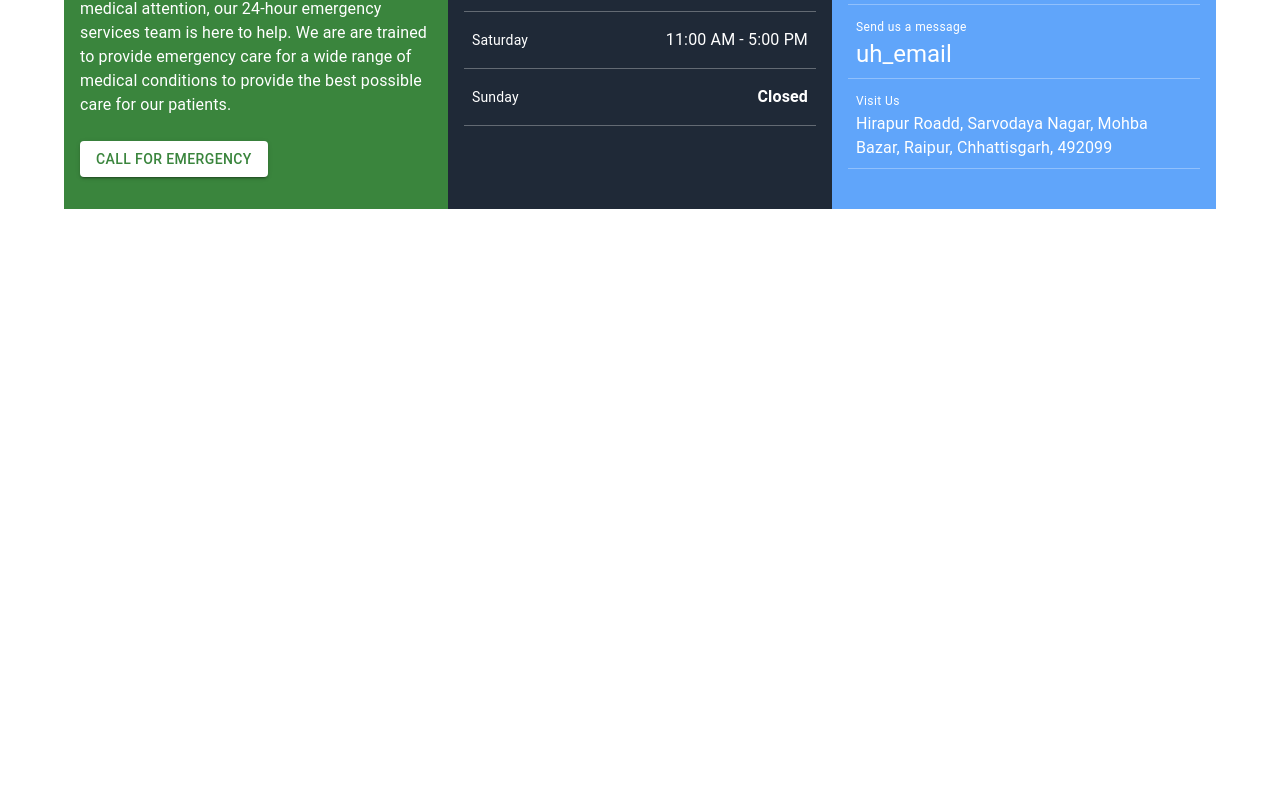
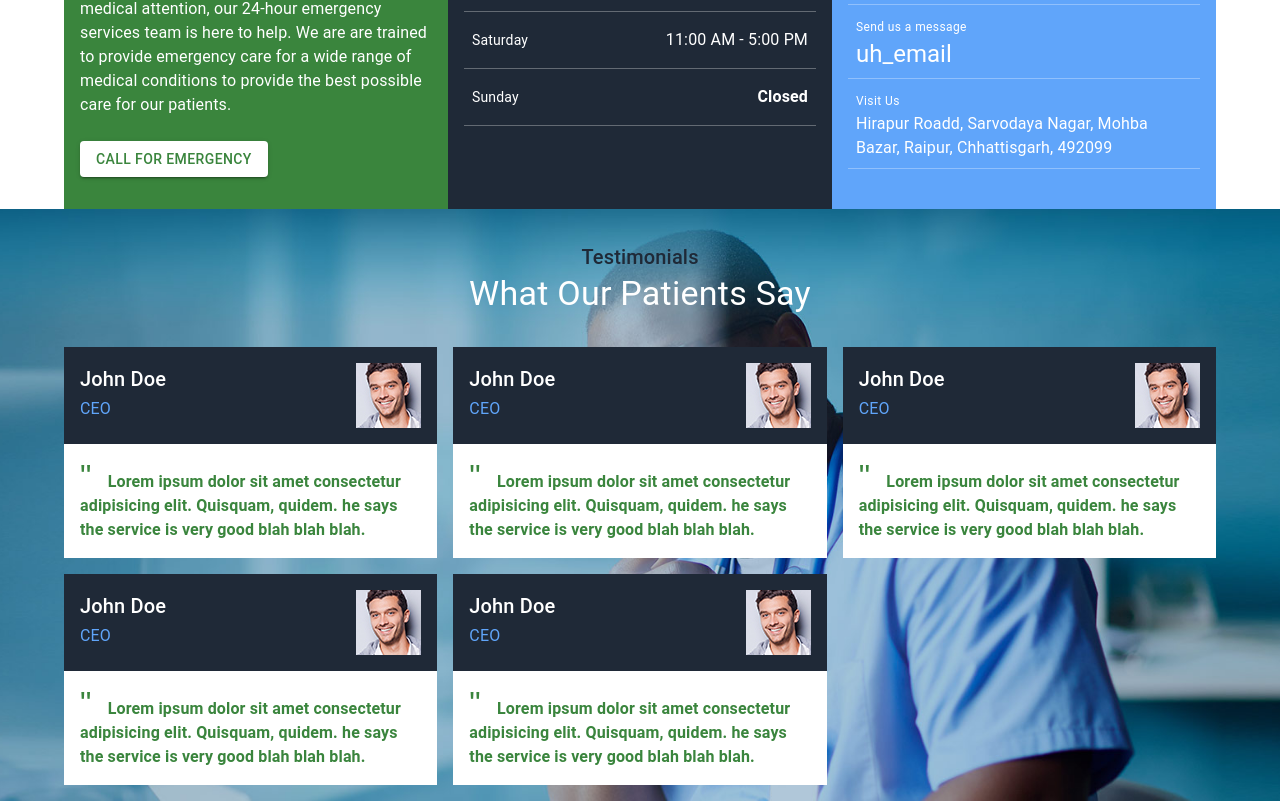
Before and after one commit to aniruddh622003/Uh-Website, a Next.js app: page / in a window 1280 px wide. Shown: the part 764-1565 px from the top of the page. Before the commit the page ends 973 px from the top, so only its background shows below. Built offline with nearby package versions, Linux system fonts and the light colour scheme.

Commit message:
Testimonials section

```diff
--- a/src/app/globals.css
+++ b/src/app/globals.css
@@ -2,3 +2,7 @@ a:-webkit-any-link {
   text-decoration: none;
   color: inherit;
 }
+
+body {
+  background-color: #f5f5f5;
+}
--- a/src/app/page.js
+++ b/src/app/page.js
@@ -4,6 +4,7 @@ import { Box, Button } from "@mui/material";
 import HeadBar from "@/components/HeadBar";
 import TwoImgSplashAngled from "@/components/TwoImgSplashAngled";
 import Contact from "@/components/Contact";
+import Testimonials from "@/components/Testimonials";
 
 export default function Home() {
   return (
@@ -14,6 +15,7 @@ export default function Home() {
         sub={"Your health is our priority"}
       />
       <Contact />
+      <Testimonials />
     </Box>
   );
 }
--- /dev/null
+++ b/src/components/Testimonials/index.js
@@ -0,0 +1,78 @@
+import { Box, Container, Grid, Typography } from "@mui/material";
+import React from "react";
+import { testimonials } from "./testtimonials";
+
+const Testimonials = () => {
+  return (
+    <Box
+      sx={{
+        background: "url(/bg-1.jpg)",
+        minHeight: "400px",
+        backgroundPosition: "center",
+        backgroundSize: "cover",
+      }}
+    >
+      <Container fixed>
+        <Box
+          sx={{
+            display: "flex",
+            flexDirection: "column",
+            alignItems: "center",
+            p: 4,
+          }}
+        >
+          <Typography variant="h6" color="secondary.main">
+            Testimonials
+          </Typography>
+          <Typography variant="h4" color="white.main">
+            What Our Patients Say
+          </Typography>
+        </Box>
+        <Grid container spacing={2} sx={{ pb: 2 }}>
+          {testimonials.map((testimonial) => (
+            <Grid item xs={12} sm={6} md={4} key={`testi-${testimonial.name}`}>
+              <Box sx={{ bgcolor: "white.main" }}>
+                <Box
+                  sx={{
+                    p: 2,
+                    bgcolor: "secondary.main",
+                    display: "flex",
+                    justifyContent: "space-between",
+                  }}
+                >
+                  <Box>
+                    <Typography variant="h6" color="secondary.contrastText">
+                      {testimonial.name}
+                    </Typography>
+                    <Typography variant="subtitle1" color="secondary.light">
+                      {testimonial.title}
+                    </Typography>
+                  </Box>
+                  <img src={testimonial.image} alt={testimonial.name} />
+                </Box>
+                <Box sx={{ p: 2 }}>
+                  <Typography variant="body1" color="primary.main">
+                    <Typography
+                      sx={{
+                        fontSize: "2rem",
+                        mr: 2,
+                        lineHeight: "1",
+                        fontFamily: "fantasy",
+                      }}
+                      component="span"
+                    >
+                      "
+                    </Typography>
+                    <b>{testimonial.text}</b>
+                  </Typography>
+                </Box>
+              </Box>
+            </Grid>
+          ))}
+        </Grid>
+      </Container>
+    </Box>
+  );
+};
+
+export default Testimonials;
--- /dev/null
+++ b/src/components/Testimonials/testtimonials.js
@@ -0,0 +1,32 @@
+export const testimonials = [
+  {
+    name: "John Doe",
+    title: "CEO",
+    image: "/1.jpg",
+    text: "Lorem ipsum dolor sit amet consectetur adipisicing elit. Quisquam, quidem. he says the service is very good blah blah blah.",
+  },
+  {
+    name: "John Doe",
+    title: "CEO",
+    image: "/1.jpg",
+    text: "Lorem ipsum dolor sit amet consectetur adipisicing elit. Quisquam, quidem. he says the service is very good blah blah blah.",
+  },
+  {
+    name: "John Doe",
+    title: "CEO",
+    image: "/1.jpg",
+    text: "Lorem ipsum dolor sit amet consectetur adipisicing elit. Quisquam, quidem. he says the service is very good blah blah blah.",
+  },
+  {
+    name: "John Doe",
+    title: "CEO",
+    image: "/1.jpg",
+    text: "Lorem ipsum dolor sit amet consectetur adipisicing elit. Quisquam, quidem. he says the service is very good blah blah blah.",
+  },
+  {
+    name: "John Doe",
+    title: "CEO",
+    image: "/1.jpg",
+    text: "Lorem ipsum dolor sit amet consectetur adipisicing elit. Quisquam, quidem. he says the service is very good blah blah blah.",
+  },
+];
```
Also changed, not shown: public/1.jpg (added).
